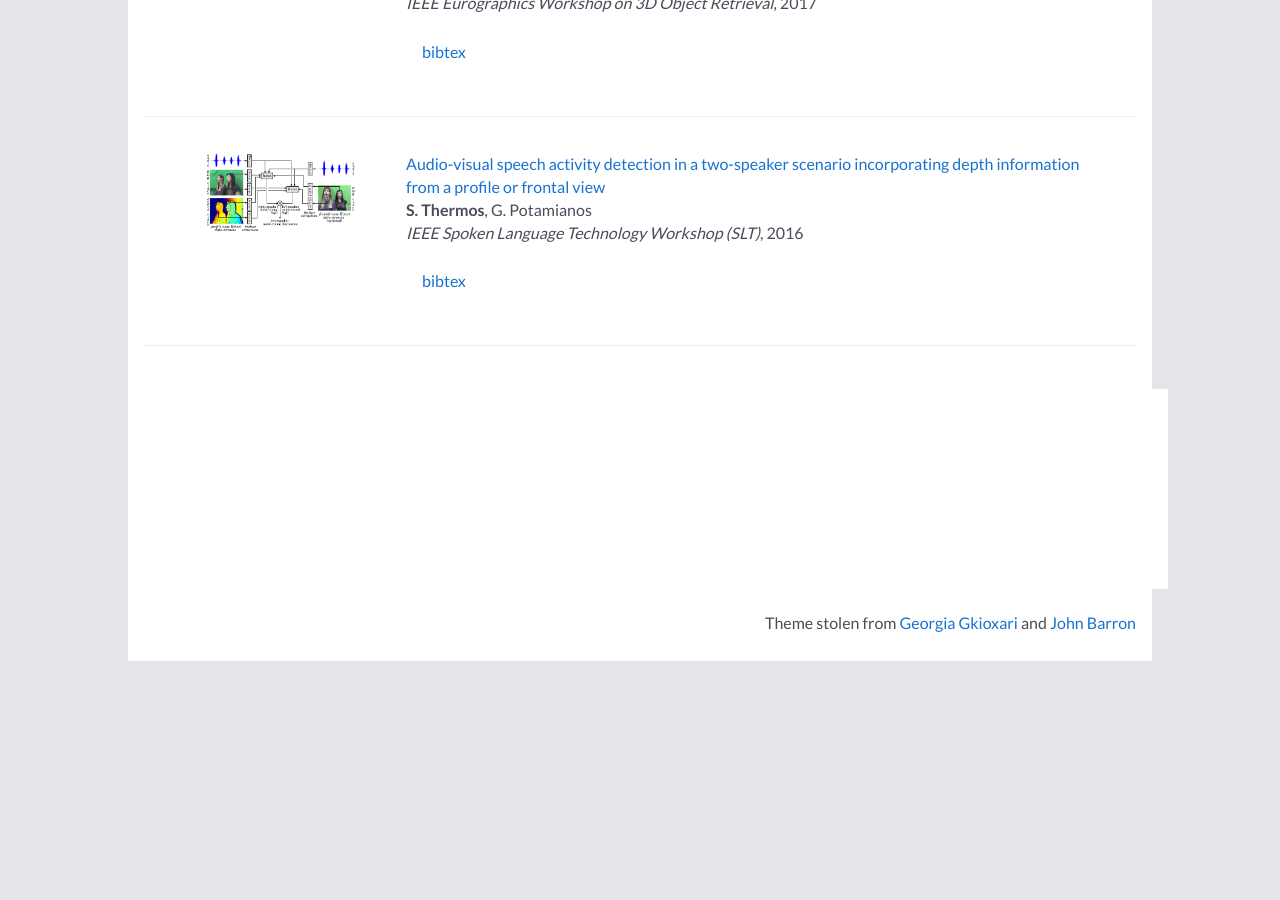
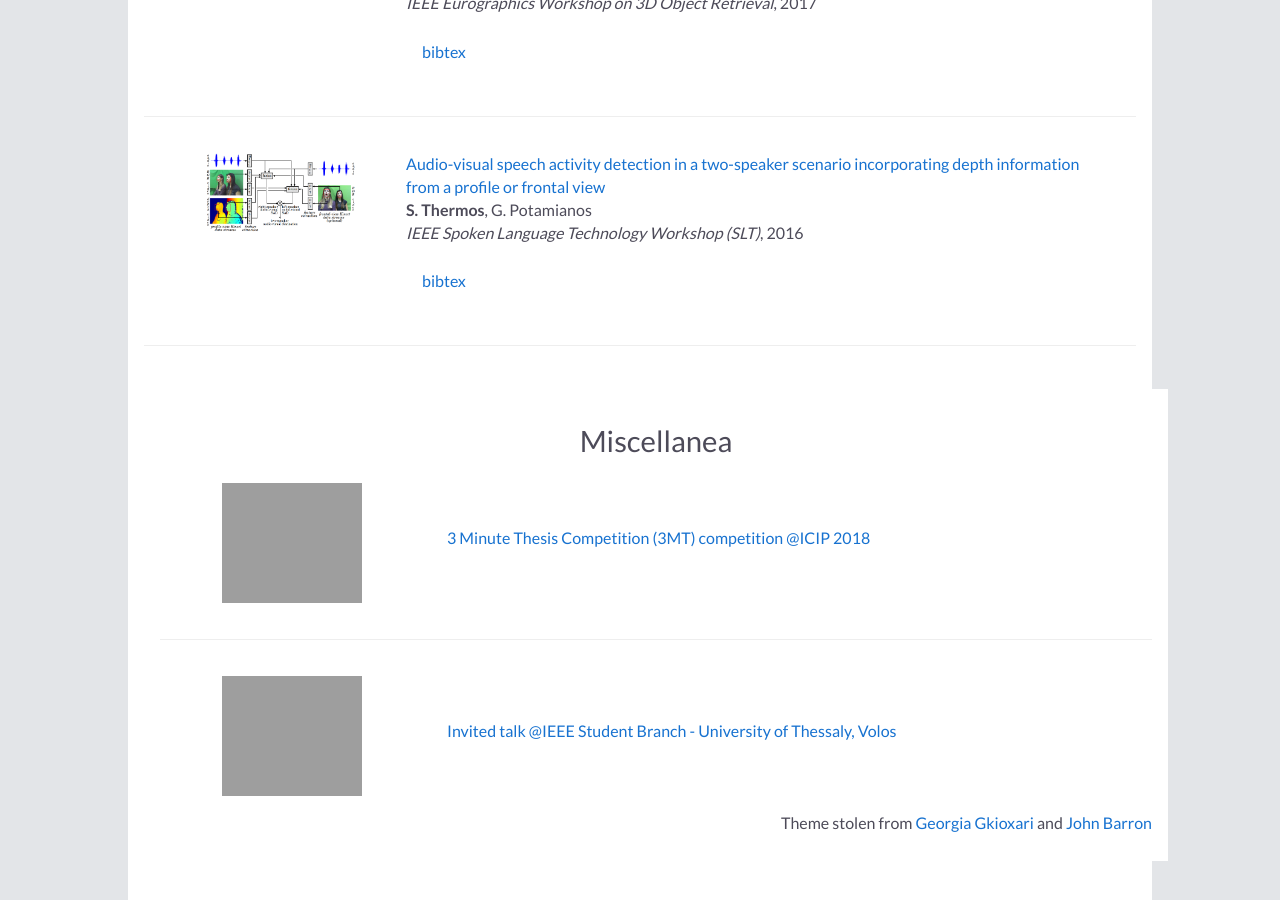
Before and after one commit to spthermo/spthermo.github.io, a Jekyll site: the page built from index.md, in a window 1280 px wide and 900 px high, scrolled down 1944 px. Built offline with Jekyll 4.4.1, drawn with Linux system fonts in a browser that asks for light colours; nearby versions of some CDN libraries; our own code applies the rules of GitHub Pages for plain Markdown files; before the commit the page ends 2605 px from its top, so only the background shows below that; grey boxes are pictures that could not be loaded.

Commit message:
Update default.html

```diff
--- a/_layouts/default.html
+++ b/_layouts/default.html
@@ -248,11 +248,33 @@
   <br>
 
   <div class="container">
+    <h2> Miscellanea </h2>
 
+    <div class="publication">
+      <table width="900" align="center" border="0" cellpadding="0">
+        <td width="25%"><img src="teasers/pacman.png" alt="pacman" width="140" height="120"></td>
+        <td width="75%" valign="center">
+          <p>
+            <a href="https://2018.ieeeicip.org/3MT.asp"><heading>3 Minute Thesis Competition (3MT) competition @ICIP 2018 </a></heading><br>
+          </p>
+        </td>
+      </table>
+    </div>
+    <hr>
+
+    <div class="publication">
+      <table width="900" align="center" border="0" cellpadding="0">
+        <td width="25%"><img src="teasers/pipe_icon.jpg" alt="pipe" width="140" height="120"></td>
+        <td width="75%" valign="center">
+          <p>
+            <a href="https://www.facebook.com/media/set/?set=a.356618271337370.1073741832.182832002049332&type=1&l=61e39f2461"><heading>Invited talk @IEEE Student Branch - University of Thessaly, Volos</a></heading><br>
+          </p>
+        </td>
+      </table>
+    </div>
+    <p style="text-align:right;">Theme stolen from <a href="https://gkioxari.github.io/">Georgia Gkioxari</a> and <a href="https://jonbarron.info/">John Barron</a></p>
   </div>
   <br>
-
-<p style="text-align:right;">Theme stolen from <a href="https://gkioxari.github.io/">Georgia Gkioxari</a> and <a href="https://jonbarron.info/">John Barron</a></p>
 
 <script xml:space="preserve" language="JavaScript">
 hideallbibs();
```
